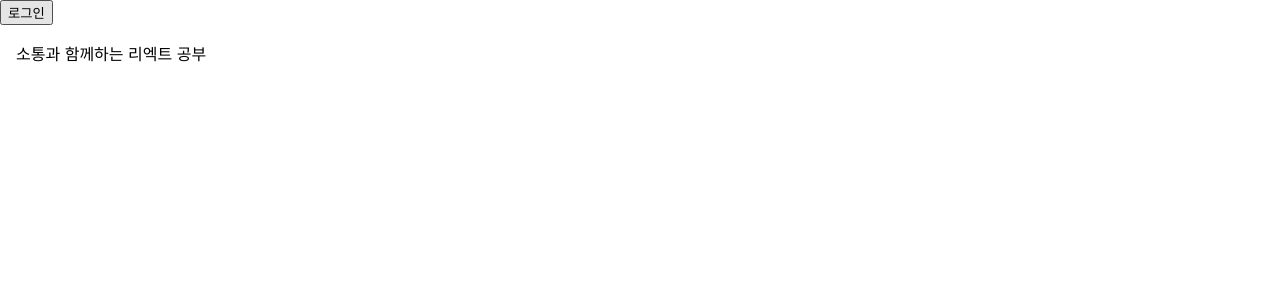
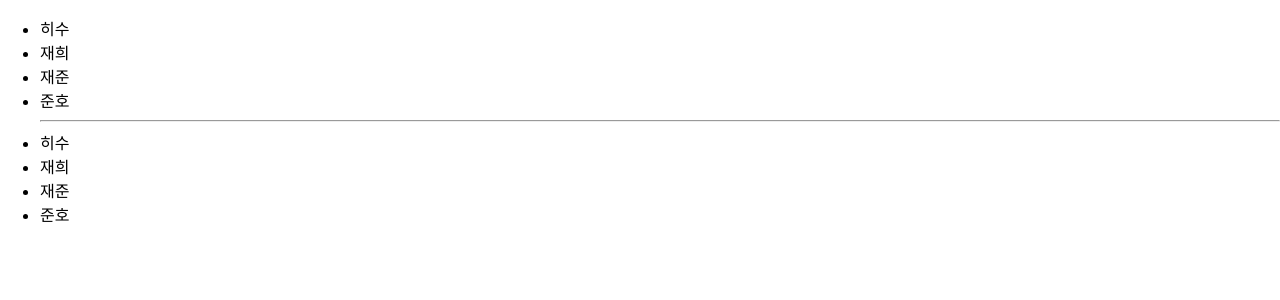
Before and after one commit to justdoplzz/my-app, a React (Create React App) app: page / in a window 1280 px wide. Shown: the top 300 px of the page. Built offline with nearby package versions, Linux system fonts and the light colour scheme.

Commit message:
[chapter10] 리스트 렌더링, key값 설정 - key 설정 1. 고유한 id 값 설정 2. 포맷팅 된 문자열로 설정 3. index로 설정

```diff
--- /dev/null
+++ b/src/chapter10/AttendanceBook.jsx
@@ -0,0 +1,42 @@
+import React from "react";
+
+const students = [
+    {
+        id: 1,
+        name: '히수',
+    },
+    {
+        id: 2,
+        name: '재희',
+    },
+    {
+        id: 3,
+        name: '재준',
+    },
+    {
+        id: 4,
+        name: '준호',
+    },
+];
+
+function AttendanceBook(props) {
+    return (
+        <ul>
+            {students.map((student) => {
+                // 1. 고유한 key 값 설정
+                // return <li key={student.id}>{student.name}</li>
+
+                // 2. key를 포맷팅 된 문자열로 변경
+                return <li key={`student-id-$${student.id}`}>{student.name}</li>
+            })}
+            <hr/>
+            {/* 3. key를 index로 변경 */}
+            {students.map((student, index) => {
+                return <li key={index}>{student.name}</li>
+            })}
+
+        </ul>
+    )
+}
+
+export default AttendanceBook;
--- a/src/index.js
+++ b/src/index.js
@@ -1,12 +1,12 @@
 import React from 'react';
 import ReactDOM from 'react-dom';
-import Rendingpage from './chapter09/RendingPage';
+import AttendanceBook from './chapter10/AttendanceBook';
 import './index.css';
 import reportWebVitals from './reportWebVitals';
 
 ReactDOM.render(
   <React.StrictMode>
-    <Rendingpage/>
+    <AttendanceBook/>
   </React.StrictMode>,
   document.getElementById('root')
 );
```
